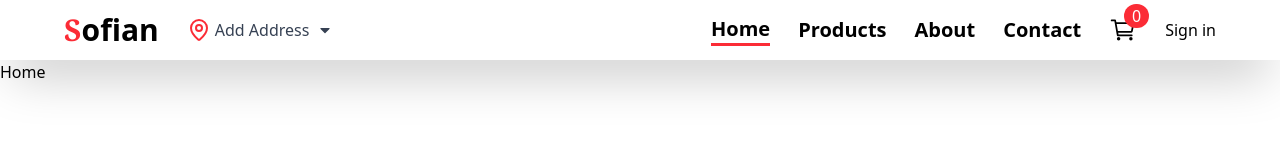
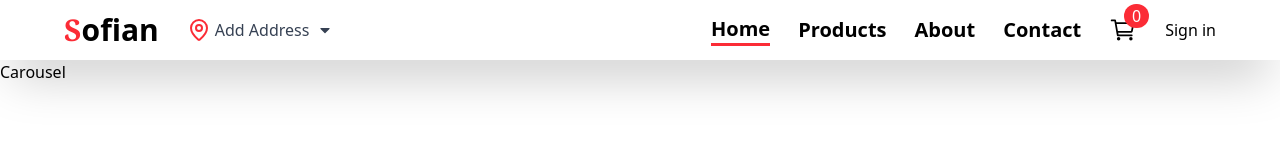
Before and after one commit to marleyDip/React-ECommerce-Context-API-Tailwind-CSS, a React (Vite) app: page / in a window 1280 px wide. Shown: the top 160 px of the page. Built offline with nearby package versions, Linux system fonts and the light colour scheme; no server answers.

Commit message:
useContext

```diff
--- /dev/null
+++ b/src/components/Carousel.jsx
@@ -0,0 +1,14 @@
+import { useContext, useEffect } from "react";
+import { DataContext } from "../context/DataContext";
+
+const Carousel = () => {
+  const { fetchAllProducts } = useContext(DataContext);
+
+  useEffect(() => {
+    fetchAllProducts();
+  }, []);
+
+  return <div>Carousel</div>;
+};
+
+export default Carousel;
--- a/src/pages/Home.jsx
+++ b/src/pages/Home.jsx
@@ -1,5 +1,11 @@
+import Carousel from "../components/Carousel";
+
 const Home = () => {
-  return <div>Home</div>;
+  return (
+    <>
+      <Carousel />
+    </>
+  );
 };
 
 export default Home;
```
